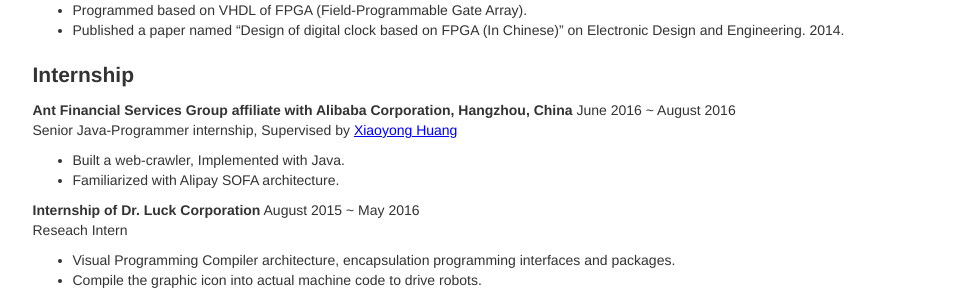
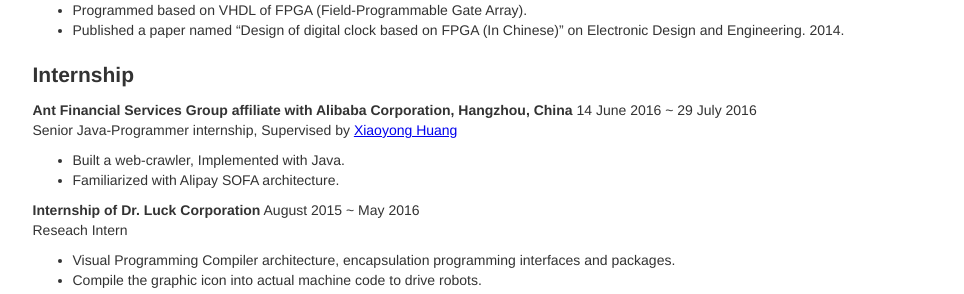
Before and after one commit to billhhh/whblog-omega, a Jekyll site: the page cv/index.html, which Jekyll copies as it is, in a window 1280 px wide and 900 px high, scrolled down 2152 px. Shown: the part 158-452 px from the top of the window, without its empty margins (120-1084 px from the left). Built offline with Jekyll 4.4.1, drawn with Linux system fonts in a browser that asks for light colours.

Commit message:
inter time

```diff
--- a/cv/index.html
+++ b/cv/index.html
@@ -324,7 +324,7 @@
 	  <h2>Internship</h2>
       <div class="row">
         <strong>Ant Financial Services Group affiliate with Alibaba Corporation, Hangzhou, China</strong>
-        <span class="time">June 2016 ~ August 2016</span>
+        <span class="time">14 June 2016 ~ 29 July 2016</span>
         <p>Senior Java-Programmer internship, Supervised by <a href="https://www.linkedin.com/in/booyifun/">Xiaoyong Huang</a></p>
         <ul>
           <li>
```
